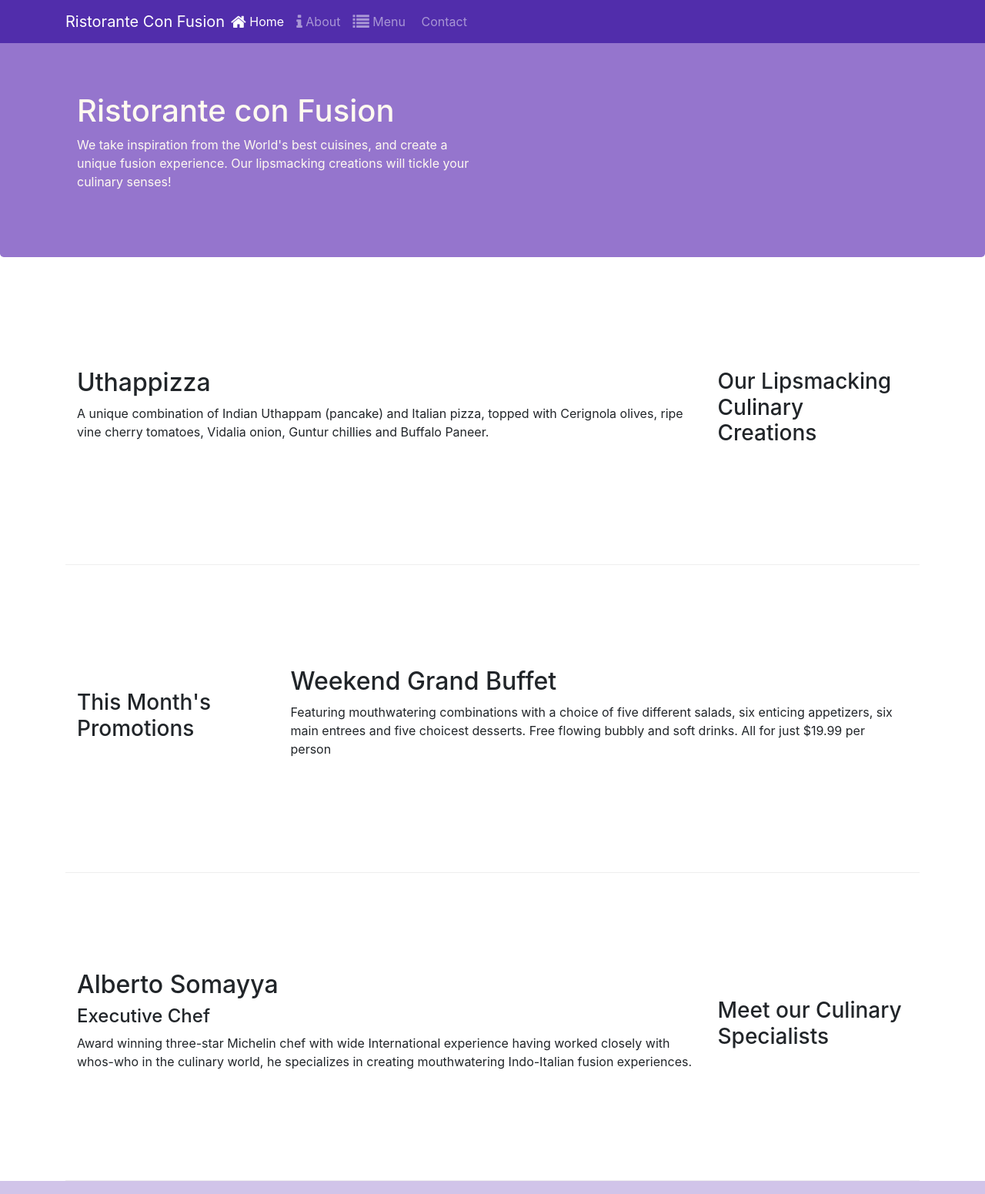
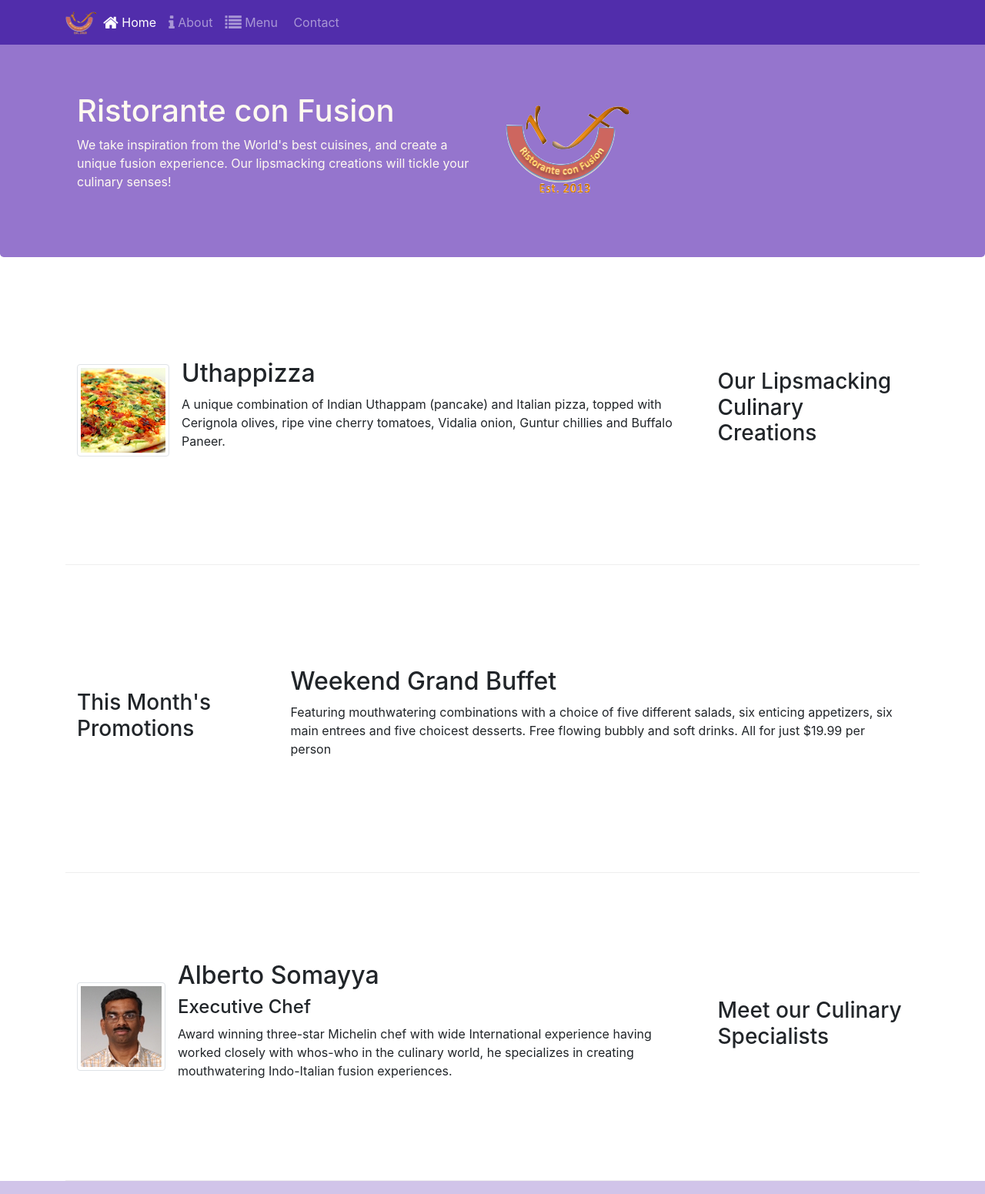
Before and after one commit to VivekMalhan666/Ristorante-con-fusion, a website: page Bootstrap4/conFusion/index.html in a window 1280 px wide. Shown: the top 1551 px of the page at 77% size. Drawn offline with nearby package versions, Linux system fonts and the light colour scheme; some icons are missing.

Commit message:
images and media

```diff
--- a/Bootstrap4/conFusion/index.html
+++ b/Bootstrap4/conFusion/index.html
@@ -20,7 +20,7 @@
             <button class="navbar-toggler" type="button" data-toggle="collapse" data-target="#Navbar">
                 <span class="navbar-toggler-icon"></span>
             </button>
-            <a class="navbar-brand mr-auto" href="#">Ristorante Con Fusion</a>
+            <a class="navbar-brand mr-auto" href="#"><img src="img/logo.png" height="30" width="41" class="img-fluid"></a>
             <div class="collapse navbar-collapse" id="Navbar">
                 <ul class="navbar-nav mr-auto">
                     <li class="nav-item"><a class="nav-link active" href="#"><span class="fa fa-home fa-lg"></span> Home</a></li>
@@ -38,7 +38,8 @@
                     <h1>Ristorante con Fusion</h1>
                     <p>We take inspiration from the World's best cuisines, and create a unique fusion experience. Our lipsmacking creations will tickle your culinary senses!</p>
                 </div>
-                <div>
+                <div class="col-12 col-sm align-self-center">
+                    <img src="img/logo.png" class="img-fluid">
                 </div>
             </div>
         </div>
@@ -51,8 +52,13 @@
                 <h3>Our Lipsmacking Culinary Creations</h3>
             </div>
             <div class="col col-sm order-sm-first col-md">
-                <h2>Uthappizza</h2>
-                <p>A unique combination of Indian Uthappam (pancake) and Italian pizza, topped with Cerignola olives, ripe vine cherry tomatoes, Vidalia onion, Guntur chillies and Buffalo Paneer.</p>
+                <div class="media">
+                    <img class="d-flex mr-3 img-thumbnail align-self-center" src="img/uthappizza.png" alt="uthappizza">
+                    <div class="media-body">
+                        <h2 class="mt-0">Uthappizza</h2>
+                        <p>A unique combination of Indian Uthappam (pancake) and Italian pizza, topped with Cerignola olives, ripe vine cherry tomatoes, Vidalia onion, Guntur chillies and Buffalo Paneer.</p>
+                    </div>
+                </div>
             </div>
         </div>
 
@@ -72,9 +78,14 @@
                 <h3>Meet our Culinary Specialists</h3>
             </div>
             <div class="col col-sm order-sm-first col-md">
-                <h2>Alberto Somayya</h2>
-                <h4>Executive Chef</h4>
-                <p>Award winning three-star Michelin chef with wide International experience having worked closely with whos-who in the culinary world, he specializes in creating mouthwatering Indo-Italian fusion experiences. </p>
+                <div class="media">
+                    <img class="d-flex mr-3 img-thumbnail align-self-center" src="img/alberto.png" alt="uthappizza">
+                    <div class="media-body">
+                        <h2 class="mt-0">Alberto Somayya</h2>
+                        <h4>Executive Chef</h4>
+                        <p>Award winning three-star Michelin chef with wide International experience having worked closely with whos-who in the culinary world, he specializes in creating mouthwatering Indo-Italian fusion experiences. </p>
+                    </div>
+                </div>
             </div>
         </div>
     </div>
```
Also changed, not shown: Bootstrap4/conFusion/aboutus.html (+3 -2 lines), Bootstrap4/conFusion/contactus.html (+3 -2 lines), Bootstrap4/conFusion/img/alberto.png (added), Bootstrap4/conFusion/img/buffet.png (added), Bootstrap4/conFusion/img/logo.png (added), Bootstrap4/conFusion/img/uthappizza.png (added), 1 other file.
